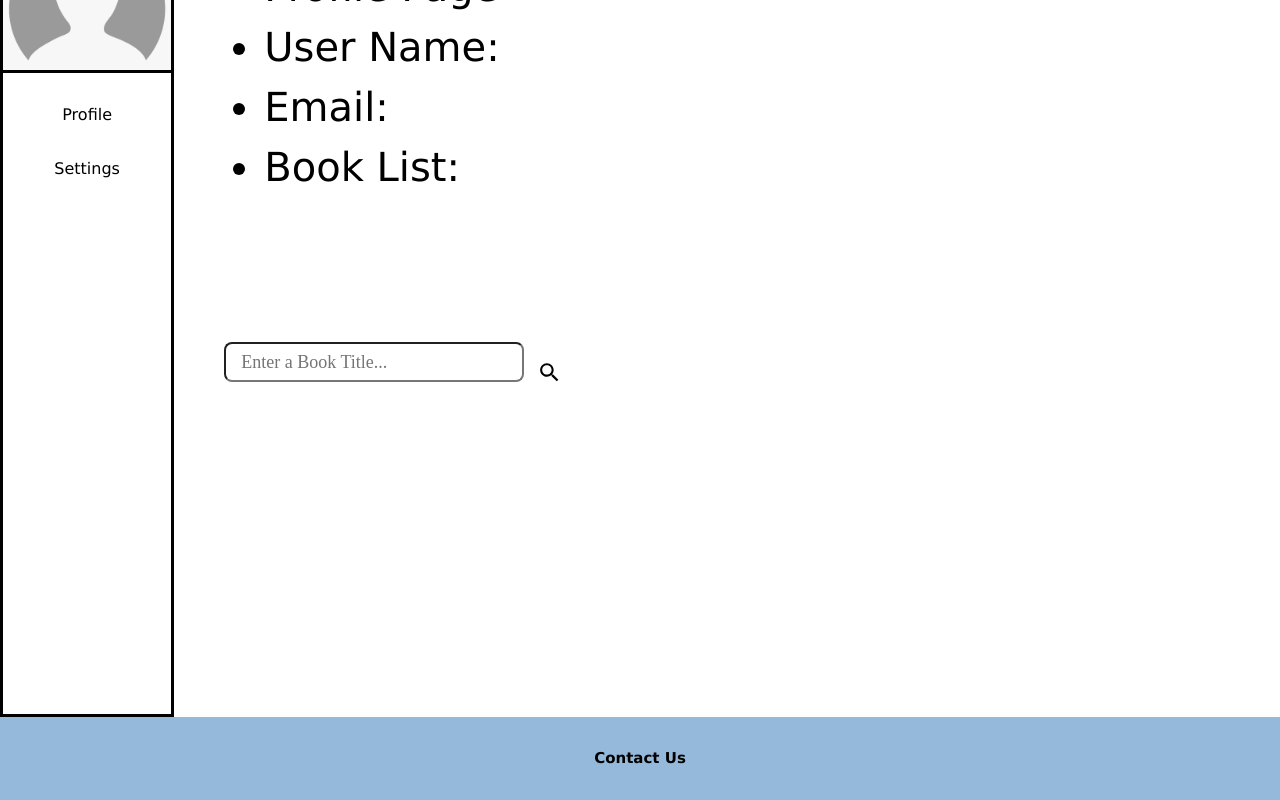
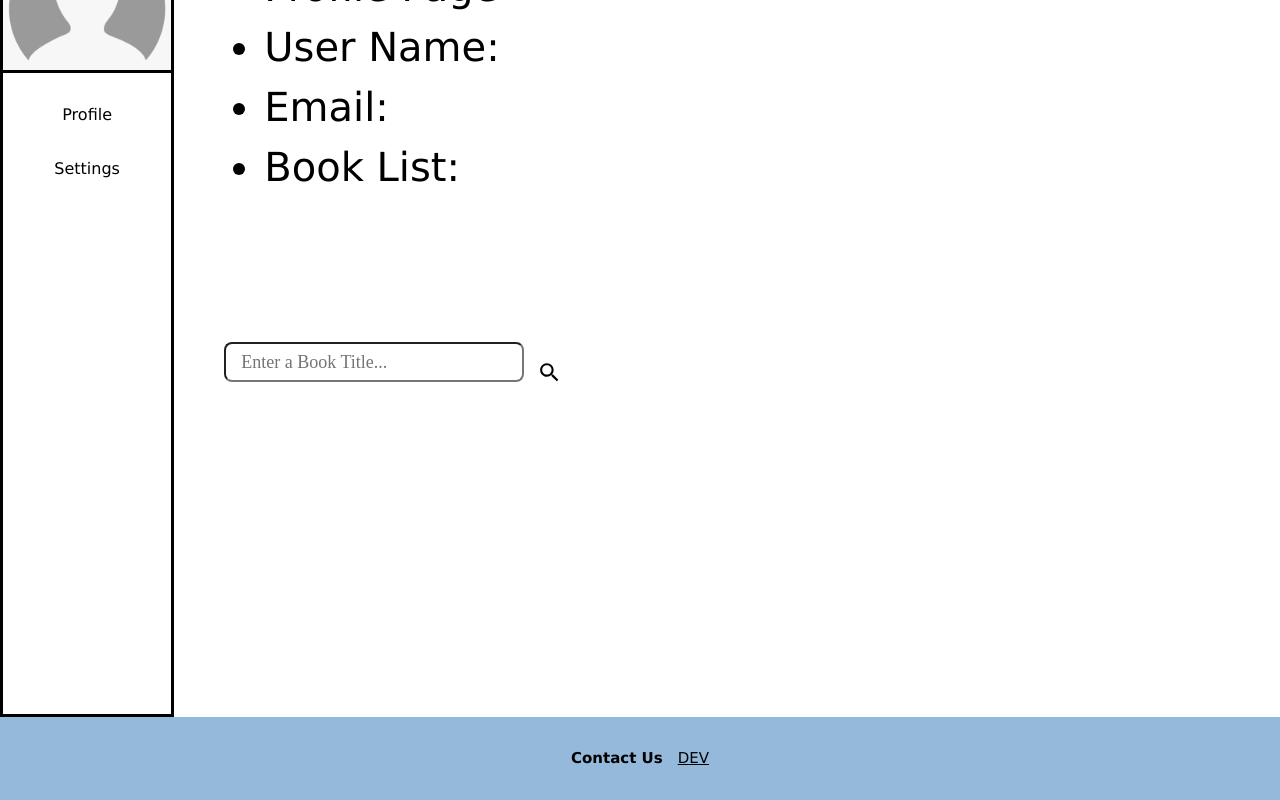
Before and after one commit to Serrin-Sage/Web-Reads, a React (Create React App) app: page /userpage in a window 1280 px wide. Shown: the part 213-1013 px from the top of the page. Built offline with nearby package versions, Linux system fonts and the light colour scheme.

Commit message:
added dev access button for user page  at footer, to be deleted later

```diff
--- a/src/Components/ContactUs.js
+++ b/src/Components/ContactUs.js
@@ -2,9 +2,15 @@ import { Link } from "react-router-dom"
 
 const ContactUs = () => {
     return (
-        <Link to="/contactus" className="contact">
-            Contact Us
-        </Link>
+        <div className="footer-container">
+            <Link to="/contactus" className="contact">
+                Contact Us
+            </Link>
+            <Link to="/userpage" className="user-goto">
+                DEV
+            </Link>
+        </div>
+
     )
 }
 
--- a/src/index.css
+++ b/src/index.css
@@ -216,11 +216,14 @@ button:active {
 .contact {
     text-decoration: none;
     font-weight: bold;
+    padding-right: 1rem;
 }
 
 .contact:hover {
     color: white;
 }
+
+
 
 /******** BUTTONS *******/
 .button-container {
```
